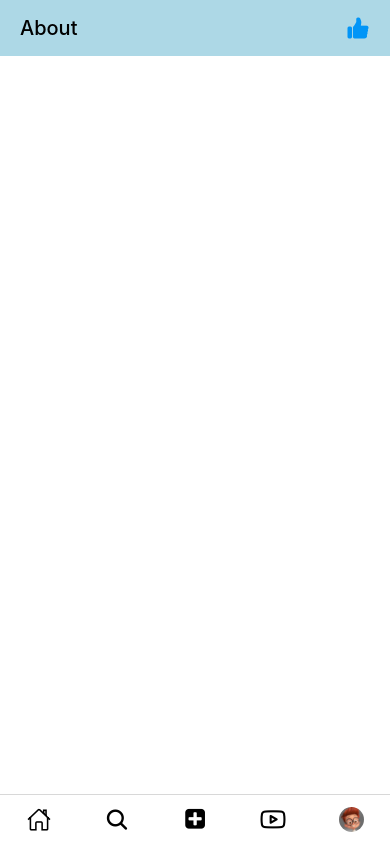
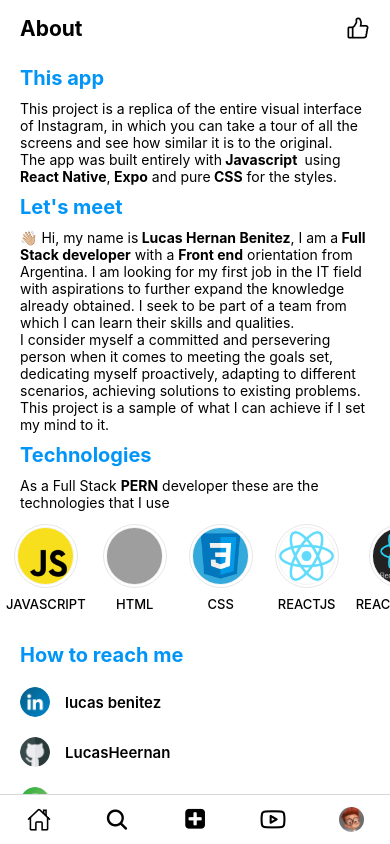
Before and after one commit to LucasHeernan/my-instagram, a React Native app: screen /Pluss in a window 390 px wide. Built offline with nearby package versions, Linux system fonts and the light colour scheme; grey boxes are pictures that could not be loaded.

Commit message:
About almost done

```diff
--- a/assets/objects/iconsData.js
+++ b/assets/objects/iconsData.js
@@ -1,72 +1,72 @@
 export const iconsData = [
   {
-    tech: "javascript",
+    tech: "JAVASCRIPT",
     img: require("../../src/gallery/techImages/javascript.png"),
     icon: require("../../src/gallery/icons/js.png")
   },
   {
-    tech: "html",
+    tech: "HTML",
     img: require("../../src/gallery/techImages/html5.png"),
     icon: require("../../src/gallery/icons/html.png")
   },
   {
-    tech: "css",
+    tech: "CSS",
     img: require("../../src/gallery/techImages/css3.png"),
     icon: require("../../src/gallery/icons/css.png")
   },
   {
-    tech: "reactjs",
+    tech: "REACTJS",
     img: require("../../src/gallery/techImages/react.png"),
     icon: require("../../src/gallery/icons/react_logo.png")
   },
   {
-    tech: "react native",
+    tech: "REACTNATIVE",
     img: require("../../src/gallery/techImages/react-native.png"),
     icon: require("../../src/gallery/icons/smartphone.png")
   },
   {
-    tech: "expo",
+    tech: "EXPO",
     img: require("../../src/gallery/techImages/expo.png"),
     icon: require("../../src/gallery/icons/expo.png")
   },
   {
-    tech: "nodejs",
+    tech: "POSTGRESQL",
+    img: require("../../src/gallery/techImages/postgresql.png"),
+    icon: require("../../src/gallery/icons/postgresql.png")
+  },
+  {
+    tech: "EXPRESS",
+    img: require("../../src/gallery/techImages/express.png"),
+    icon: "📬"
+  },
+  {
+    tech: "GIT",
+    img: require("../../src/gallery/techImages/git.png"),
+    icon: require("../../src/gallery/icons/git.png")
+  },
+  {
+    tech: "NODEJS",
     img: require("../../src/gallery/techImages/nodejs.png"),
     icon: require("../../src/gallery/icons/node.png")
   },
   {
-    tech: "git",
-    img: require("../../src/gallery/techImages/git.png"),
-    icon: require("../../src/gallery/icons/git.png")
-  },
-  {
-    tech: "github",
+    tech: "GITHUB",
     img: require("../../src/gallery/techImages/github.png"),
     icon: require("../../src/gallery/icons/github.png")
   },
   {
-    tech: "npm",
+    tech: "SEQUELIZE",
+    img: require("../../src/gallery/techImages/sequelize.png"),
+    icon: require("../../src/gallery/icons/sequelize.png")
+  },
+  {
+    tech: "NPM",
     img: require("../../src/gallery/techImages/npm.png"),
     icon: require("../../src/gallery/icons/npm.png")
   },
   {
-    tech: "postgresql",
-    img: require("../../src/gallery/techImages/postgresql.png"),
-    icon: require("../../src/gallery/icons/postgresql.png")
-  },
-  {
-    tech: "sequelize",
-    img: require("../../src/gallery/techImages/sequelize.png"),
-    icon: require("../../src/gallery/icons/sequelize.png")
-  },
-  {
-    tech: "mysql",
+    tech: "MYSQL",
     img: require("../../src/gallery/techImages/mysql.png"),
     icon: require("../../src/gallery/icons/mysql.png")
   },
-  {
-    tech: "express",
-    img: require("../../src/gallery/techImages/express.png"),
-    icon: "📬"
-  }
 ];
--- a/src/components/Message.js
+++ b/src/components/Message.js
@@ -103,7 +103,9 @@ export default function Message() {
 
       <MessageContacts />
 
-      <MessageBottom />
+      <View style={{ position:"absolute", width: "100%", bottom: 0 }}>
+        <MessageBottom />
+      </View>
 
     </View>
   )
--- a/src/components/MessageBottom.js
+++ b/src/components/MessageBottom.js
@@ -5,7 +5,7 @@ import { FontAwesome } from "@expo/vector-icons";
 export default function MessageBottom() {
 
   return (
-    <View style={{ position: "absolute", width: "100%", padding: 5, bottom: 0 }}>
+    <View style={{ width: "100%", padding: 5 }}>
       <View
         style={{
           flexDirection: "row",
--- a/src/components/MessageContacts.js
+++ b/src/components/MessageContacts.js
@@ -1,22 +1,22 @@
 import React from "react";
-import { View, Text, Image } from "react-native";
+import { View, Text, Image, TouchableOpacity } from "react-native";
 
-export default function MessageContacts() {
+export default function MessageContacts({ pluss }) {
 
   return (
     <View>
       <Text
         style={{
-          fontSize: 17,
-          fontWeight: "500",
+          fontSize: pluss ? 20 : 17,
+          fontWeight: pluss ? "700" : "500",
           color: "#0195F7",
           paddingHorizontal: 20,
-          paddingVertical: 15,
-          marginTop: 10
+          paddingVertical: pluss ? 10 : 15,
+          marginTop: pluss ? 0 : 10
         }}
-      >¿ How to reach me ?</Text>
+      >{ pluss ? "How to reach me" : "¿ How to reach me ?" }</Text>
 
-      <View
+      <TouchableOpacity
         style={{
           flexDirection: "row",
           alignItems: "center",
@@ -28,14 +28,14 @@ export default function MessageContacts() {
           source={require("../gallery/icons/linkedin_logo.png")}
           style={{
             resizeMode: "cover",
-            width: 37,
-            height: 37,
+            width: pluss ? 30 : 37,
+            height: pluss ? 30 : 37,
             borderRadius: 100
           }}
         />
         <Text style={{ fontSize: 15, fontWeight: "600", paddingLeft: 15 }}>lucas benitez</Text>
-      </View>
-      <View
+      </TouchableOpacity>
+      <TouchableOpacity
         style={{
           flexDirection: "row",
           alignItems: "center",
@@ -47,14 +47,14 @@ export default function MessageContacts() {
           source={require("../gallery/icons/github_logo.png")}
           style={{
             resizeMode: "cover",
-            width: 37,
-            height: 37,
+            width: pluss ? 30 : 37,
+            height: pluss ? 30 : 37,
             borderRadius: 100
           }}
         />
         <Text style={{ fontSize: 15, fontWeight: "600", paddingLeft: 15 }}>LucasHeernan</Text>
-      </View>
-      <View
+      </TouchableOpacity>
+      <TouchableOpacity
         style={{
           flexDirection: "row",
           alignItems: "center",
@@ -66,14 +66,14 @@ export default function MessageContacts() {
           source={require("../gallery/icons/whatsapp_logo.png")}
           style={{
             resizeMode: "cover",
-            width: 37,
-            height: 37,
+            width: pluss ? 30 : 37,
+            height: pluss ? 30 : 37,
             borderRadius: 100
           }}
         />
         <Text style={{ fontSize: 15, fontWeight: "600", paddingLeft: 15 }}>+54 9 11 3492-1341</Text>
-      </View>
-      <View
+      </TouchableOpacity>
+      <TouchableOpacity
         style={{
           flexDirection: "row",
           alignItems: "center",
@@ -85,13 +85,13 @@ export default function MessageContacts() {
           source={require("../gallery/icons/gmail_logo.png")}
           style={{
             resizeMode: "cover",
-            width: 37,
-            height: 37,
+            width: pluss ? 30 : 37,
+            height: pluss ? 30 : 37,
             borderRadius: 100
           }}
         />
         <Text style={{ fontSize: 15, fontWeight: "600", paddingLeft: 15 }}>lhbenitez2@gmail.com</Text>
-      </View>
+      </TouchableOpacity>
     </View>
   )
 }
--- a/src/components/ProfileStoryHighlights.js
+++ b/src/components/ProfileStoryHighlights.js
@@ -3,7 +3,7 @@ import { View, TouchableOpacity, Image, ScrollView, Text } from "react-native";
 import { iconsData } from "../../assets/objects/iconsData";
 import { Octicons } from "@expo/vector-icons";
 
-export default function ProfileStoryHighlights() {
+export default function ProfileStoryHighlights({ pluss }) {
 
   return (
     <View style={{ paddingBottom: 8 }}>
@@ -54,32 +54,52 @@ export default function ProfileStoryHighlights() {
                     <View
                       key={index}
                       style={{
-                        width: 18,
+                        width: pluss ? "100%" : 18,
                         height: 18,
                         borderRadius: 100,
-                        marginTop: 8,
-                        backgroundColor: "white"
+                        marginTop: 8
                       }}
                     >
+                      {
+                        pluss ?
+                        <Text
+                          style={{
+                            fontSize: 13,
+                            fontWeight: "500",
+                            alignSelf: "center"
+                          }}
+                        >{data.tech}</Text>
+                        :
                         <Text style={{ width: "100%", height: "100%" }}>
                           {data.icon}
                         </Text>
+                      }
                     </View>
                   ) : (
                     <View
                       key={index}
                       style={{
-                        width: 18,
-                        height: 18,
+                        width: pluss ? "100%" : 18,
+                        height: pluss ? null : 18,
                         borderRadius: 100,
-                        marginTop: 8,
-                        backgroundColor: "white"
+                        marginTop: 8
                       }}
                     >
+                      {
+                        pluss ?
+                        <Text
+                          style={{
+                            fontSize: 13,
+                            fontWeight: "500",
+                            alignSelf: "center"
+                          }}
+                        >{data.tech}</Text>
+                        :
                         <Image
                           source={data.icon}
                           style={{ width: "100%", height: "100%" }}
                         />
+                      }
                     </View>
                   )
                 }
@@ -87,6 +107,8 @@ export default function ProfileStoryHighlights() {
             )
           })
         }
+        {
+          pluss ? null :
           <View
             style={{
               alignItems: "center",
@@ -110,6 +132,7 @@ export default function ProfileStoryHighlights() {
             </TouchableOpacity>
             <Text style={{ marginTop: 8, top: 1 }} >And more</Text>
           </View>
+        }
       </ScrollView>
     </View>
   )
--- a/src/screens/Pluss.js
+++ b/src/screens/Pluss.js
@@ -1,10 +1,14 @@
 import React, { useState } from "react";
-import { View, Text, TouchableOpacity } from "react-native";
+import { View, Text, TouchableOpacity, ScrollView } from "react-native";
 import { AntDesign } from "@expo/vector-icons";
+import MessageContacts from "../components/MessageContacts";
+import MessageBottom from "../components/MessageBottom";
+import ProfileStoryHighlights from "../components/ProfileStoryHighlights";
 
 export default function Pluss() {
 
-  const [like, setLike] = useState(true)
+  const [like, setLike] = useState(false)
+  const [pluss, setPluss] = useState(true)
 
   return (
     <View style={{ width: "100%", height: "100%", backgroundColor: "white" }}>
@@ -14,11 +18,10 @@ export default function Pluss() {
 					alignItems: "center",
 					justifyContent: "space-between",
           paddingHorizontal: 20,
-          paddingVertical: 15,
-          backgroundColor: "lightblue"
+          paddingVertical: 15
 				}}
 			>
-        <Text style={{ fontSize: 20, fontWeight: "500" }}>About</Text>
+        <Text style={{ fontSize: 21, fontWeight: "700" }}>About</Text>
         <TouchableOpacity onPress={() => setLike(!like)}>
           <AntDesign
             name={ like ? "like1" : "like2" }
@@ -27,6 +30,76 @@ export default function Pluss() {
           />
         </TouchableOpacity>
       </View>
+
+      <ScrollView showsVerticalScrollIndicator={false} >
+        <View style={{ paddingHorizontal: 20 }}>
+          <Text
+            style={{
+              fontSize: 20,
+              fontWeight: "700",
+              color: "#0195F7",
+              paddingVertical: 10,
+              backgroundColor: "white"
+            }}
+          >This app</Text>
+          <Text>
+            This project is a replica of the entire visual interface of Instagram,
+            in which you can take a tour of all the screens and see how similar it is to the original.
+          </Text>
+          <Text>
+            The app was built entirely with
+            <Text style={{ fontWeight: "bold" }}> Javascript </Text> using
+            <Text style={{ fontWeight: "bold" }}> React Native</Text>,
+            <Text style={{ fontWeight: "bold" }}> Expo</Text> and pure
+            <Text style={{ fontWeight: "bold" }}> CSS</Text> for the styles.
+          </Text>
+        </View>
+
+        <View style={{ paddingHorizontal: 20 }}>
+          <Text
+            style={{
+              fontSize: 20,
+              fontWeight: "700",
+              color: "#0195F7",
+              paddingVertical: 10,
+              backgroundColor: "white"
+            }}
+          >Let's meet</Text>
+          <Text>
+            👋🏼 Hi, my name is<Text style={{ fontWeight: "bold" }}> Lucas Hernan Benitez</Text>, I am a
+            <Text style={{ fontWeight: "bold" }}> Full Stack developer</Text> with a <Text style={{ fontWeight: "bold" }}>Front end</Text> orientation from Argentina.
+            I am looking for my first job in the IT field with aspirations to further expand the knowledge already obtained.
+            I seek to be part of a team from which I can learn their skills and qualities.
+          </Text>
+          <Text>
+            I consider myself a committed and persevering person when it comes to meeting the goals set,
+            dedicating myself proactively, adapting to different scenarios, achieving solutions to existing problems.
+            This project is a sample of what I can achieve if I set my mind to it.
+          </Text>
+        </View>
+
+        <View style={{ paddingHorizontal: 20 }}>
+          <Text
+            style={{
+              fontSize: 20,
+              fontWeight: "700",
+              color: "#0195F7",
+              paddingVertical: 10,
+              backgroundColor: "white"
+            }}
+          >Technologies</Text>
+          <Text>As a Full Stack <Text style={{ fontWeight: "bold" }}>PERN</Text> developer these are the technologies that I use</Text>
+        </View>
+
+        <ProfileStoryHighlights pluss={pluss} />
+
+        <MessageContacts pluss={pluss} />
+
+        <View style={{ paddingTop: 300 }}>
+          <MessageBottom />
+        </View>
+
+      </ScrollView>
     </View>
   )
 }
```
Lines whose indentation alone changed are shown as unchanged.
